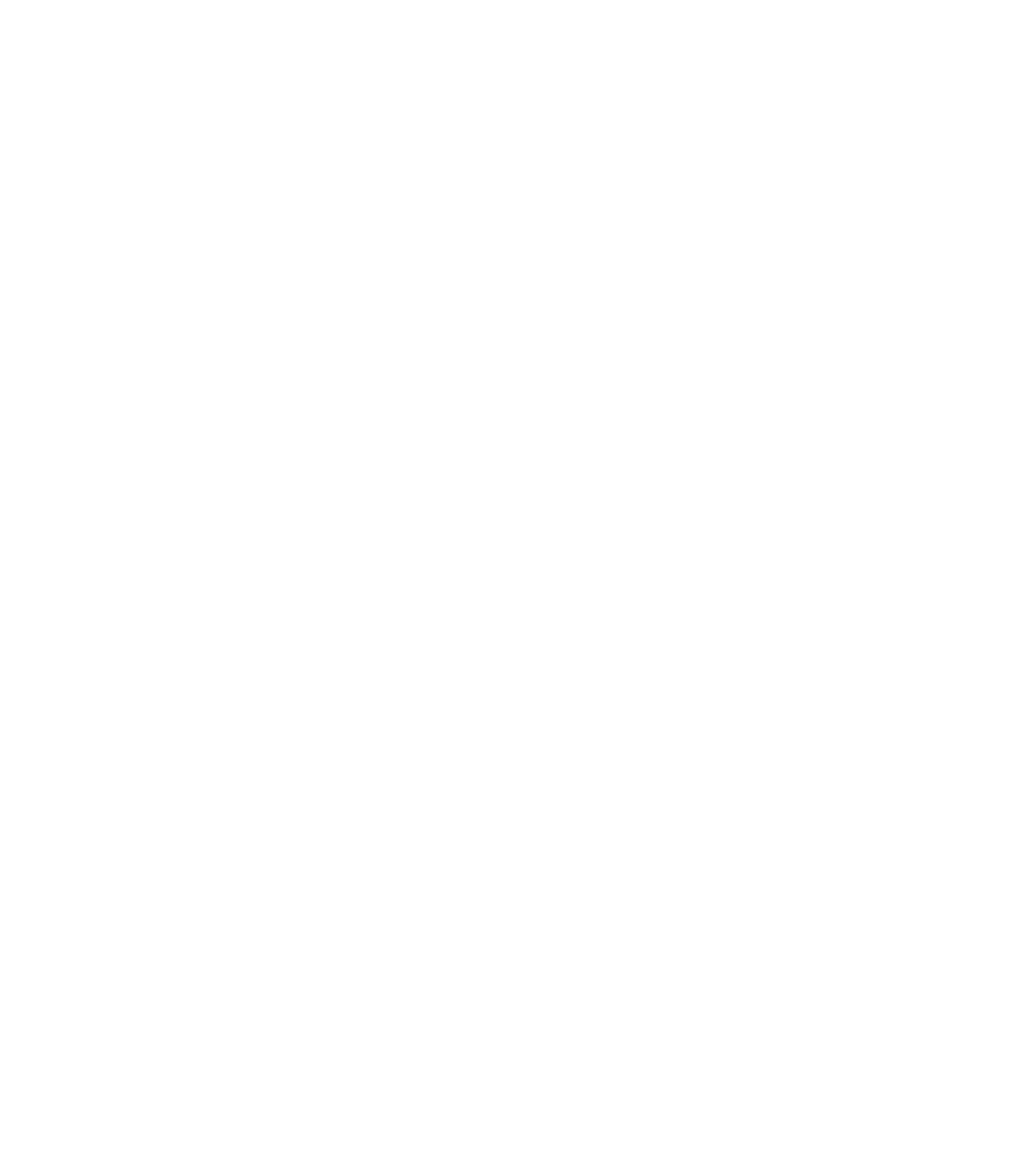
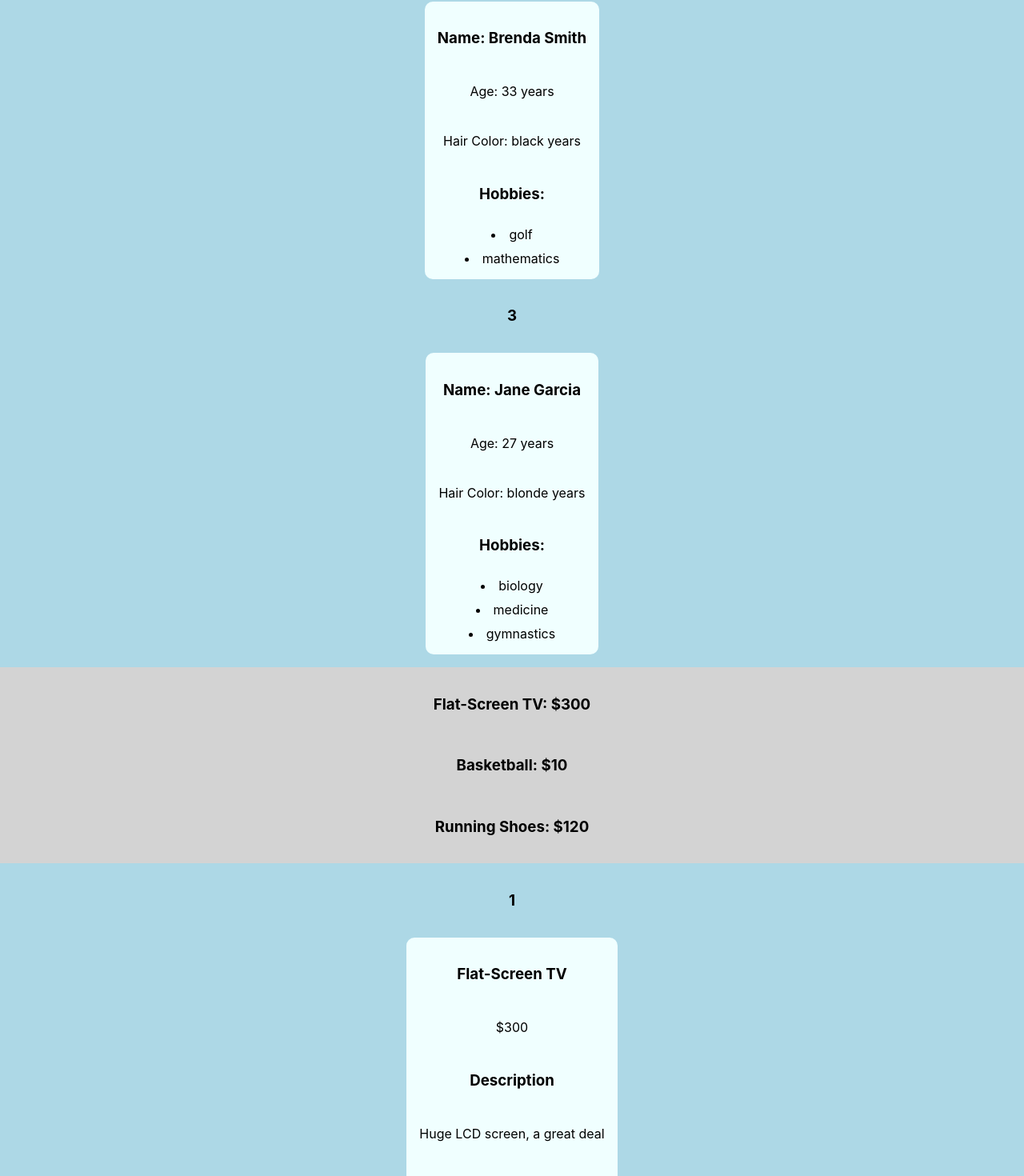
Before and after one commit to enes-erenn/react-design-patterns, a React (Create React App) app: page /lists in a window 1280 px wide. Before the commit this address had no page. Shown: the part 780-2250 px from the top of the page at 80% size. Before the commit the page ends 800 px from the top, so only its background shows below. Built offline with nearby package versions, Linux system fonts and the light colour scheme.

Commit message:
Added Lists for Layout Design Pattern

```diff
--- a/src/App.js
+++ b/src/App.js
@@ -1,8 +1,9 @@
 import { BrowserRouter as Router, Routes, Route } from "react-router-dom";
 import "./App.css";
-import { SplitScreen } from "./components/SplitScreen";
-import LeftHandComponent from "./components/SplitScreen/components/LeftHandComponent";
-import RightHandComponent from "./components/SplitScreen/components/RightHandComponent";
+import Lists from "./components/LayoutComponents/Lists";
+import { SplitScreen } from "./components/LayoutComponents/SplitScreen";
+import LeftHandComponent from "./components/LayoutComponents/SplitScreen/components/LeftHandComponent";
+import RightHandComponent from "./components/LayoutComponents/SplitScreen/components/RightHandComponent";
 
 function App() {
   return (
@@ -24,6 +25,7 @@ function App() {
             </SplitScreen>
           }
         />
+        <Route exact path="/lists" element={<Lists />} />
       </Routes>
     </Router>
   );
--- /dev/null
+++ b/src/components/LayoutComponents/Lists/components/NumberedLists.jsx
@@ -0,0 +1,30 @@
+import React from "react";
+import styled from "styled-components";
+
+const Container = styled.div`
+  background-color: lightblue;
+  display: flex;
+  flex-direction: column;
+  align-items: center;
+  justify-content: center;
+  gap: 1rem;
+  padding: 1rem;
+`;
+const NumberedList = ({
+  items,
+  resourceName,
+  itemComponent: ItemComponent,
+}) => {
+  return (
+    <Container>
+      {items.map((item, i) => (
+        <>
+          <h3>{i + 1}</h3>
+          <ItemComponent key={i} {...{ [resourceName]: item }} />
+        </>
+      ))}
+    </Container>
+  );
+};
+
+export default NumberedList;
--- /dev/null
+++ b/src/components/LayoutComponents/Lists/components/RegularList.jsx
@@ -0,0 +1,24 @@
+import React from "react";
+import styled from "styled-components";
+
+const Container = styled.div`
+  background-color: lightgray;
+  display: flex;
+  flex-direction: column;
+  align-items: center;
+  justify-content: center;
+  gap: 1rem;
+  padding: 1rem;
+`;
+
+const RegularList = ({ items, resourceName, itemComponent: ItemComponent }) => {
+  return (
+    <Container>
+      {items.map((item, i) => (
+        <ItemComponent key={i} {...{ [resourceName]: item }} />
+      ))}
+    </Container>
+  );
+};
+
+export default RegularList;
--- /dev/null
+++ b/src/components/LayoutComponents/Lists/components/people/LargePersonList.jsx
@@ -0,0 +1,30 @@
+import React from "react";
+import styled from "styled-components";
+
+const Container = styled.div`
+  background-color: azure;
+  display: flex;
+  flex-direction: column;
+  align-items: center;
+  justify-content: center;
+  gap: 10px;
+  padding: 1rem;
+  border-radius: 10px;
+`;
+
+const LargePersonList = ({ person }) => {
+  const { name, age, hairColor, hobbies } = person;
+  return (
+    <Container>
+      <h3>Name: {name}</h3>
+      <p>Age: {age} years</p>
+      <p>Hair Color: {hairColor} years</p>
+      <h3>Hobbies:</h3>
+      {hobbies.map((hobby) => (
+        <li key={hobby}>{hobby}</li>
+      ))}
+    </Container>
+  );
+};
+
+export default LargePersonList;
--- /dev/null
+++ b/src/components/LayoutComponents/Lists/components/people/SmallPersonList.jsx
@@ -0,0 +1,12 @@
+import React from "react";
+
+const SmallPersonList = ({ person }) => {
+  const { name, age } = person;
+  return (
+    <p>
+      Name: {name}, Age: {age} years
+    </p>
+  );
+};
+
+export default SmallPersonList;
--- /dev/null
+++ b/src/components/LayoutComponents/Lists/components/product/LargeProductList.jsx
@@ -0,0 +1,29 @@
+import React from "react";
+import styled from "styled-components";
+
+const Container = styled.div`
+  background-color: azure;
+  display: flex;
+  flex-direction: column;
+  align-items: center;
+  justify-content: center;
+  gap: 10px;
+  padding: 1rem;
+  border-radius: 10px;
+`;
+
+const LargeProductList = ({ product }) => {
+  const { name, price, description, rating } = product;
+
+  return (
+    <Container>
+      <h3>{name}</h3>
+      <p>{price}</p>
+      <h3>Description</h3>
+      <p>{description}</p>
+      <p>Average Rating: {rating}</p>
+    </Container>
+  );
+};
+
+export default LargeProductList;
--- /dev/null
+++ b/src/components/LayoutComponents/Lists/components/product/SmallProductList.jsx
@@ -0,0 +1,12 @@
+import React from "react";
+
+const SmallProductList = ({ product }) => {
+  const { name, price } = product;
+  return (
+    <h3>
+      {name}: {price}
+    </h3>
+  );
+};
+
+export default SmallProductList;
--- /dev/null
+++ b/src/components/LayoutComponents/Lists/index.jsx
@@ -0,0 +1,78 @@
+import React from "react";
+import NumberedList from "./components/NumberedLists";
+import LargePersonList from "./components/people/LargePersonList";
+import SmallPersonList from "./components/people/SmallPersonList";
+import LargeProductList from "./components/product/LargeProductList";
+import SmallProductList from "./components/product/SmallProductList";
+import RegularList from "./components/RegularList";
+
+const Lists = () => {
+  const people = [
+    {
+      name: "John Doe",
+      age: 54,
+      hairColor: "brown",
+      hobbies: ["swimming", "bicycling", "video games"],
+    },
+    {
+      name: "Brenda Smith",
+      age: 33,
+      hairColor: "black",
+      hobbies: ["golf", "mathematics"],
+    },
+    {
+      name: "Jane Garcia",
+      age: 27,
+      hairColor: "blonde",
+      hobbies: ["biology", "medicine", "gymnastics"],
+    },
+  ];
+
+  const products = [
+    {
+      name: "Flat-Screen TV",
+      price: "$300",
+      description: "Huge LCD screen, a great deal",
+      rating: 4.5,
+    },
+    {
+      name: "Basketball",
+      price: "$10",
+      description: "Just like the pros use",
+      rating: 3.8,
+    },
+    {
+      name: "Running Shoes",
+      price: "$120",
+      description: "State-of-the-art technology for optimum running",
+      rating: 4.2,
+    },
+  ];
+
+  return (
+    <>
+      <RegularList
+        items={people}
+        resourceName="person"
+        itemComponent={SmallPersonList}
+      />
+      <NumberedList
+        items={people}
+        resourceName="person"
+        itemComponent={LargePersonList}
+      />
+      <RegularList
+        items={products}
+        resourceName="product"
+        itemComponent={SmallProductList}
+      />
+      <NumberedList
+        items={products}
+        resourceName="product"
+        itemComponent={LargeProductList}
+      />
+    </>
+  );
+};
+
+export default Lists;
```
Also changed, not shown: src/components/LayoutComponents/SplitScreen/components/LeftHandComponent.jsx (renamed from src/components/SplitScreen/components/LeftHandComponent.jsx), src/components/LayoutComponents/SplitScreen/components/RightHandComponent.jsx (renamed from src/components/SplitScreen/components/RightHandComponent.jsx), src/components/LayoutComponents/SplitScreen/index.jsx (renamed from src/components/SplitScreen/index.jsx).
